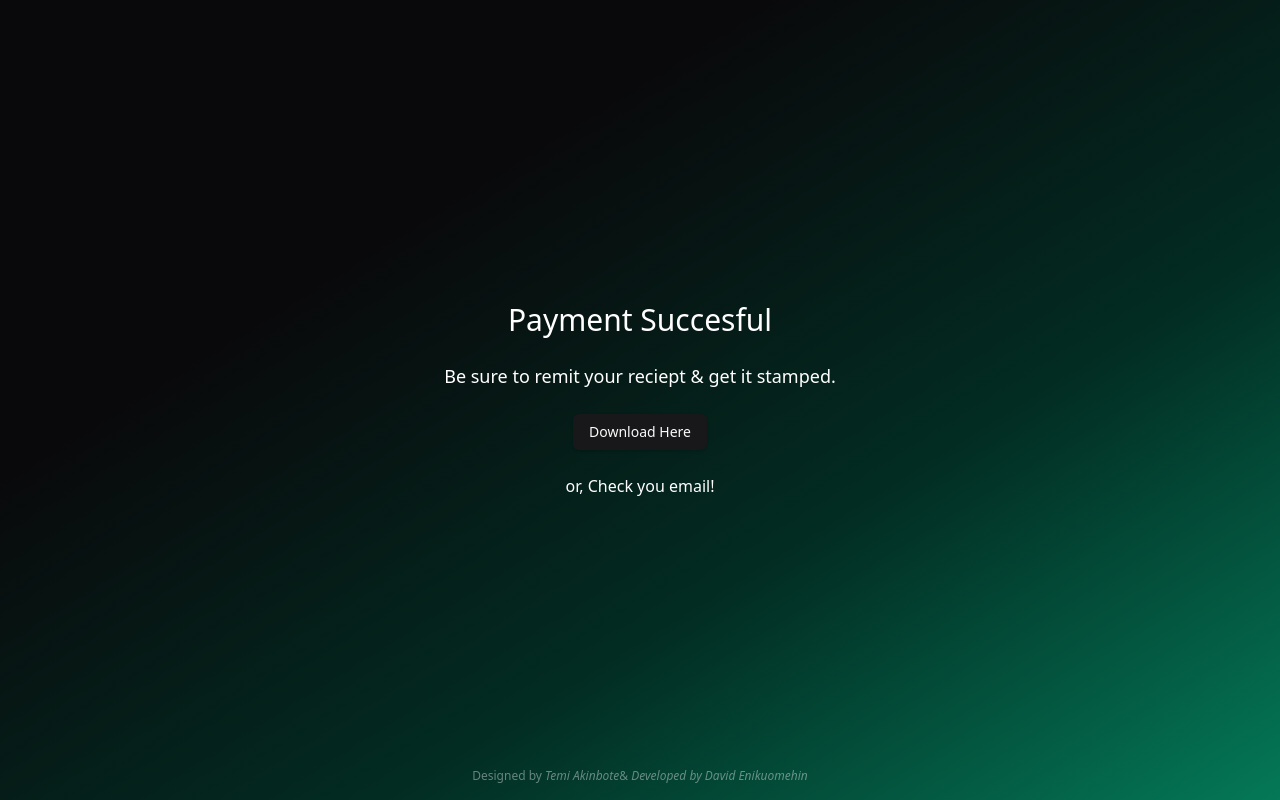
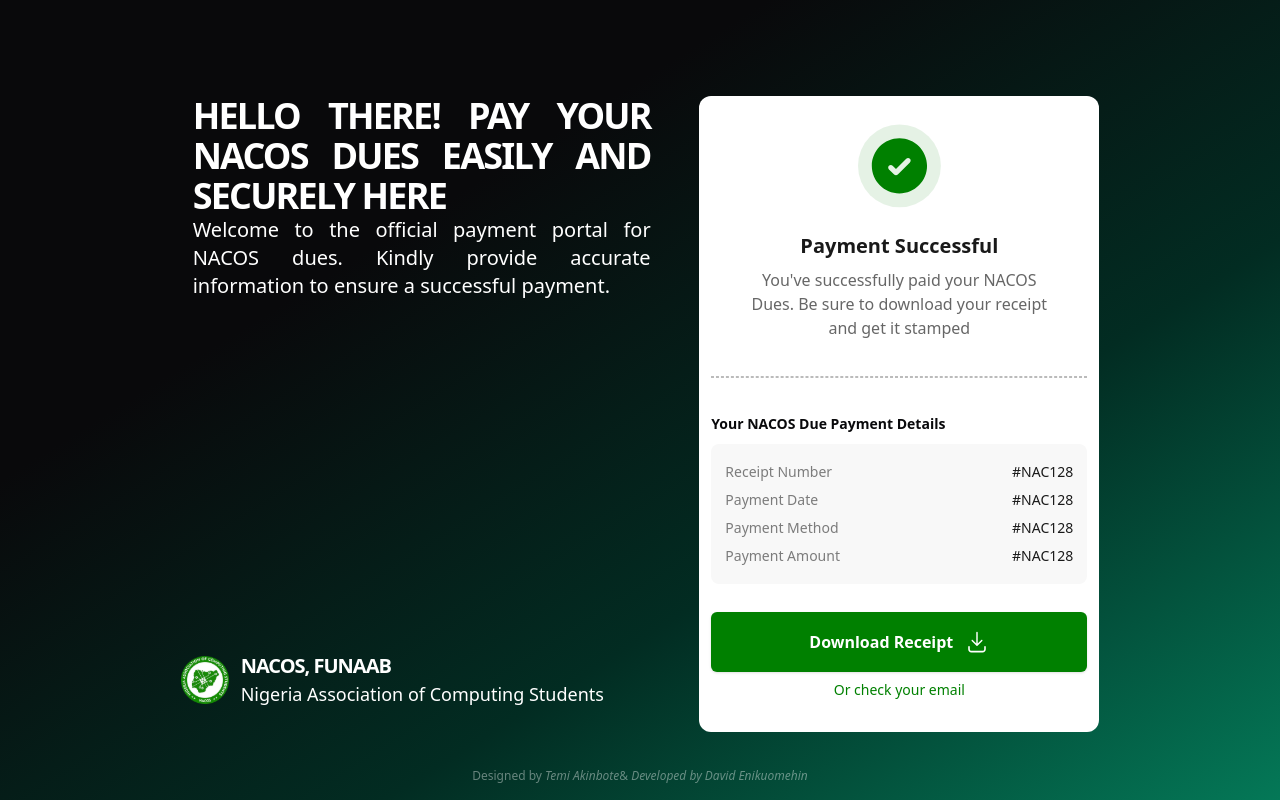
Before and after one commit to eniiku/NACOSPaymentPlatform, a React (Vite) app in the folder client/: page /success in a window 1280 px wide. Built offline with nearby package versions, Linux system fonts and the light colour scheme.

Commit message:
feat(frontend): update success page with logic

```diff
--- a/client/src/routes/success.lazy.tsx
+++ b/client/src/routes/success.lazy.tsx
@@ -1,17 +1,124 @@
-import { Button } from "@/components/ui/button"
 import { createLazyFileRoute } from "@tanstack/react-router"
 
+import { Button } from "@/components/ui/button"
+import { DownloadIcon } from "@radix-ui/react-icons"
+import { usePDFDownload } from "@/hooks/use-pdf-download"
+
 export const Route = createLazyFileRoute("/success")({
-    component: () => (
-        <main className="grid place-items-center w-screen h-screen">
-            <div className="space-y-6 text-center text-white">
-                <h1 className="text-3xl">Payment Succesful</h1>
-                <p className="text-lg">Be sure to remit your reciept & get it stamped.</p>
+    component: SuccessPage,
+})
 
-                <Button>Download Here</Button>
+function SuccessPage() {
+    const { downloading, downloadPDF } = usePDFDownload()
 
-                <p>or, Check you email!</p>
+    const handleDownloadReceipt = () =>
+        downloadPDF({ type: "receipt", studentRegistrationNo: "Hi", identifier: "1" })
+
+    return (
+        <main className="md:flex px-4 pt-11 pb-6 justify-evenly md:px-36 md:pt-24">
+            <div className="hidden md:flex flex-col justify-between mb-6">
+                <div className="space-y-2 md:space-y-0 text-center md:text-justify px-3 text-white max-w-[482px]">
+                    <h1 className="font-bold text-xl md:text-4xl tracking-tighter uppercase">
+                        Hello there! Pay Your NACOS Dues Easily and Securely here
+                    </h1>
+                    <p className="text-sm md:text-xl md:font-medium">
+                        Welcome to the official payment portal for NACOS dues. Kindly provide
+                        accurate information to ensure a successful payment.
+                    </p>
+                </div>
+
+                <div className="hidden md:flex items-center text-white gap-3">
+                    {/* TODO: create optimized image component */}
+                    <img
+                        src="/logo.svg"
+                        alt=""
+                        width={48}
+                        height={48}
+                        className="md:w-12 md:h-12"
+                    />
+
+                    <div className="">
+                        <h3 className="font-bold text-xl tracking-tighter">NACOS, FUNAAB</h3>
+                        <p className="font-medium text-lg">
+                            Nigeria Association of Computing Students
+                        </p>
+                    </div>
+                </div>
+            </div>
+
+            <section className="bg-white rounded-xl py-7 px-3 w-full md:max-w-[400px]">
+                <div className="space-y-6">
+                    <img
+                        src="/circle-check.svg"
+                        width={84}
+                        height={84}
+                        alt=""
+                        className="mx-auto"
+                    />
+
+                    <div className="space-y-2 text-center max-w-[300px] mx-auto">
+                        <h2 className="font-bold text-18px lg:text-xl text-black/90">
+                            Payment Successful
+                        </h2>
+
+                        <p className="text-base text-black/60">
+                            You&apos;ve successfully paid your NACOS Dues. Be sure to download your
+                            receipt and get it stamped
+                        </p>
+                    </div>
+                </div>
+
+                <div className="w-full h-[1px] border-[0.5px] border-dashed border-[#BBBBBB] my-9"></div>
+
+                <div>
+                    <h4 className="font-semibold text-sm">Your NACOS Due Payment Details</h4>
+
+                    <ul className="mt-2.5 mb-7 text-sm text-black/50 py-3.5 px-2.5 rounded-lg bg-[#F8F8F8]">
+                        <li className="p-1 flex items-center justify-between">
+                            <p className="">Receipt Number</p>
+                            <h3 className="font-medium text-black/90">#NAC128</h3>
+                        </li>
+                        <li className="p-1 flex items-center justify-between">
+                            <p className="">Payment Date</p>
+                            <h3 className="font-medium text-black/90">#NAC128</h3>
+                        </li>
+                        <li className="p-1 flex items-center justify-between">
+                            <p className="">Payment Method</p>
+                            <h3 className="font-medium text-black/90">#NAC128</h3>
+                        </li>
+                        <li className="p-1 flex items-center justify-between">
+                            <p className="">Payment Amount</p>
+                            <h3 className="font-medium text-black/90">#NAC128</h3>
+                        </li>
+                    </ul>
+
+                    <div className="space-y-1">
+                        <Button
+                            disabled={downloading}
+                            onClick={handleDownloadReceipt}
+                            className="h-auto py-[18px] w-full bg-custom-green hover:bg-custom-green/95 text-white font-bold text-base"
+                        >
+                            {downloading ? "Loading..." : "Download Receipt"}
+                            <span className="ml-3">
+                                <DownloadIcon width={24} height={24} strokeWidth={4} />
+                            </span>
+                        </Button>
+                        <p className="w-full h-auto text-custom-green text-sm text-center py-1">
+                            Or check your email
+                        </p>
+                    </div>
+                </div>
+            </section>
+
+            <div className="md:hidden flex items-center gap-3 px-3 text-white mt-16">
+                {/* TODO: create optimized image component */}
+                <img src="/logo.svg" alt="" width={32} height={32} />
+
+                <div className="space-y-0.5">
+                    <h3 className="font-bold">NACOS, FUNAAB</h3>
+                    <p className="font-medium text-sm">Nigeria Association of Computing Students</p>
+                </div>
             </div>
         </main>
-    ),
-})
+    )
+}
--- a/client/tailwind.config.js
+++ b/client/tailwind.config.js
@@ -54,6 +54,9 @@
                     green: "#008000",
                 },
             },
+            fontSize: {
+                "18px": "1.125rem",
+            },
         },
     },
     plugins: [require("tailwindcss-animate")],
```
Also changed, not shown: client/public/circle-check.svg (added).
